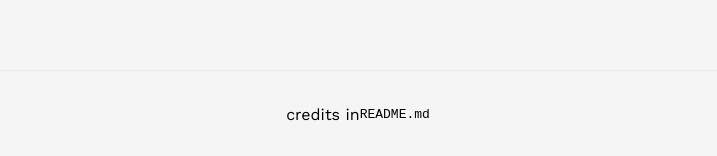
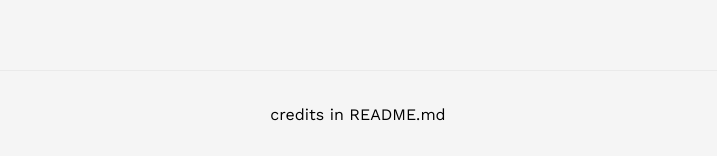
Before and after one commit to traianturcu/react-custom-hooks, a Next.js app: page / in a window 1280 px wide. Shown: the part 730-886 px from the top of the page, without its empty margins (282-999 px from the left). Built offline with nearby package versions, Linux system fonts and the light colour scheme.

Commit message:
fix footer

```diff
--- a/pages/index.js
+++ b/pages/index.js
@@ -31,9 +31,7 @@ export default function Home() {
         </div>
       </main>
 
-      <footer className={styles.footer}>
-        credits in <code>README.md</code>
-      </footer>
+      <footer className={styles.footer}>credits in README.md</footer>
     </div>
   );
 }
```
